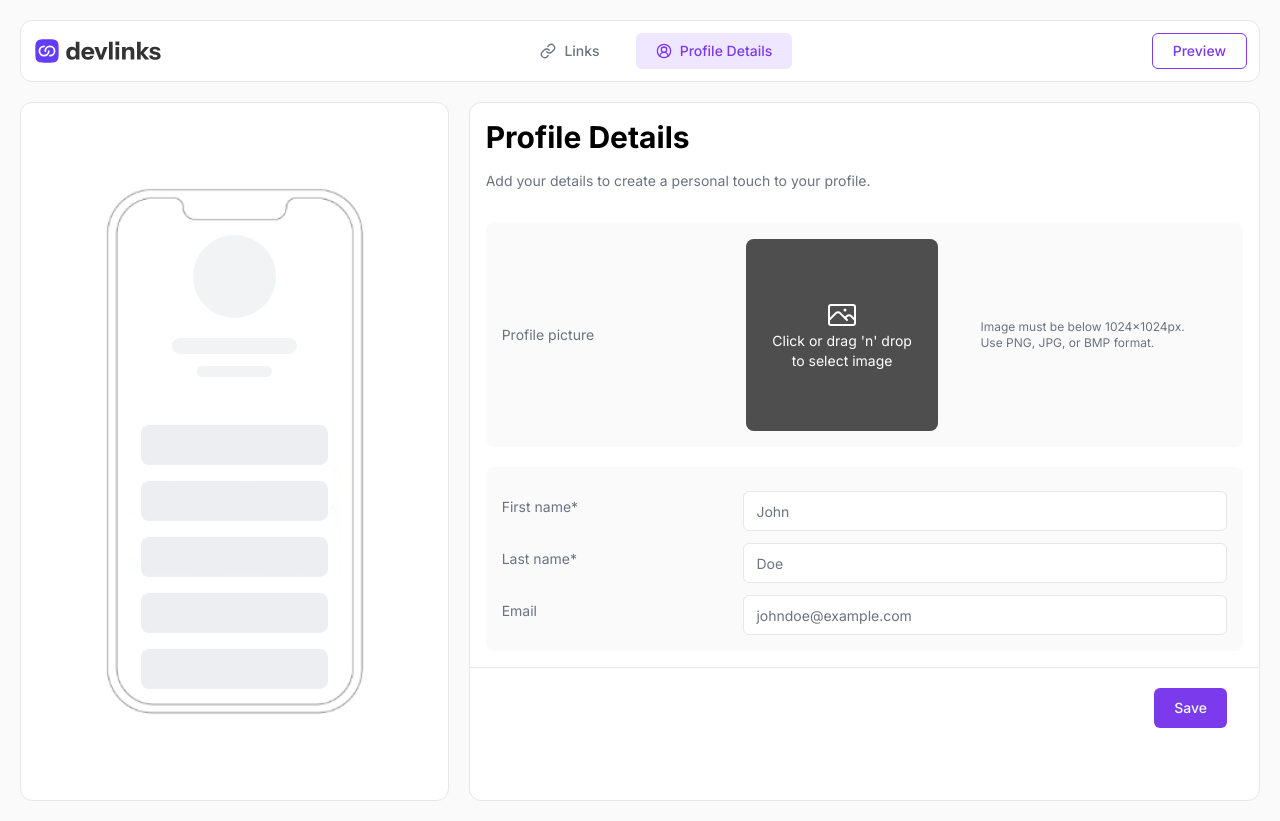
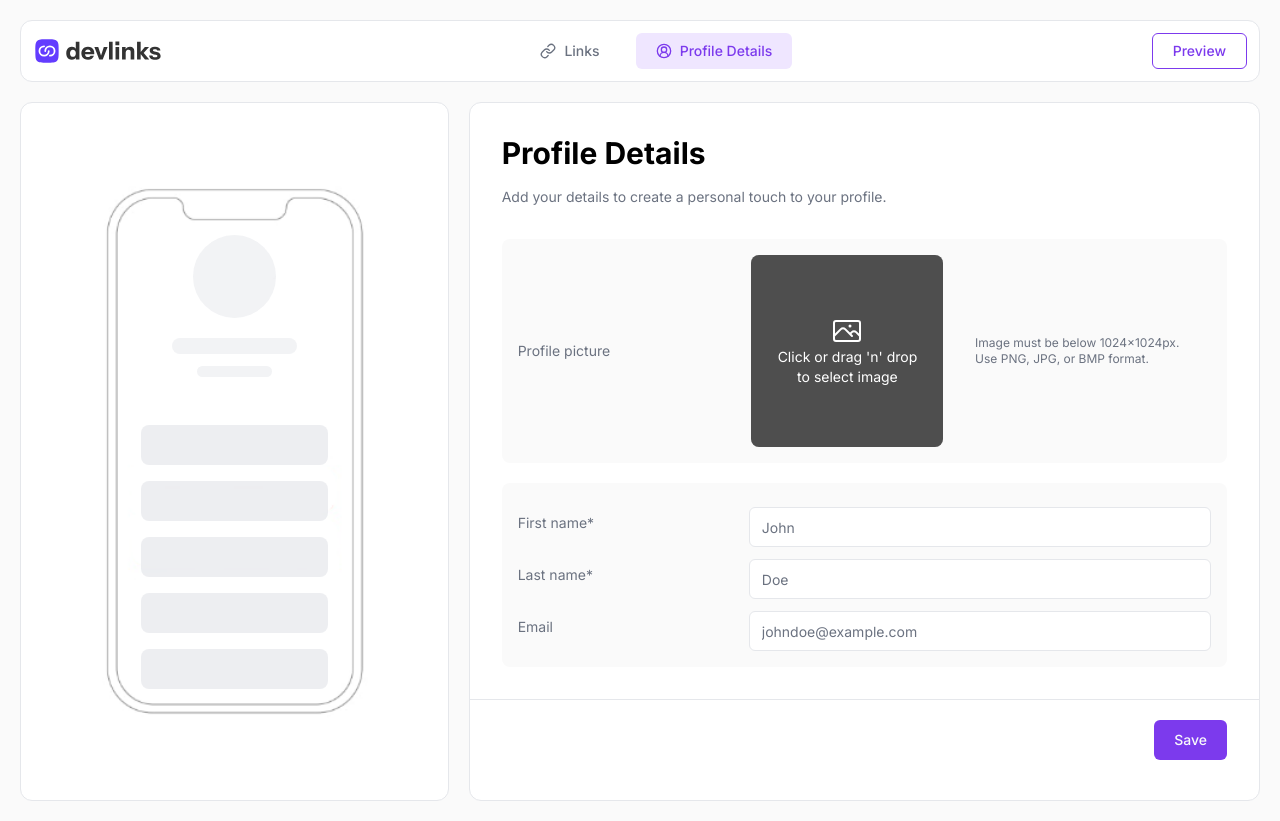
Before and after one commit to wassim-triki/rbk-challenge, a Next.js app: page /profile in a window 1280 px wide. Built offline with nearby package versions, Linux system fonts and the light colour scheme; grey boxes are pictures that could not be loaded.

Commit message:
fix spacing

```diff
--- a/src/app/components/SectionLayout.tsx
+++ b/src/app/components/SectionLayout.tsx
@@ -11,7 +11,7 @@
   children,
 }: SectionLayoutProps) => {
   return (
-    <div className="p-4 flex flex-col gap-8 ">
+    <div className="p-8 flex flex-col gap-8 ">
       <div className="flex flex-col gap-4">
         <h2 className="font-bold text-3xl">{title}</h2>
         <p className="text-sm text-muted-foreground">{description}</p>
```
